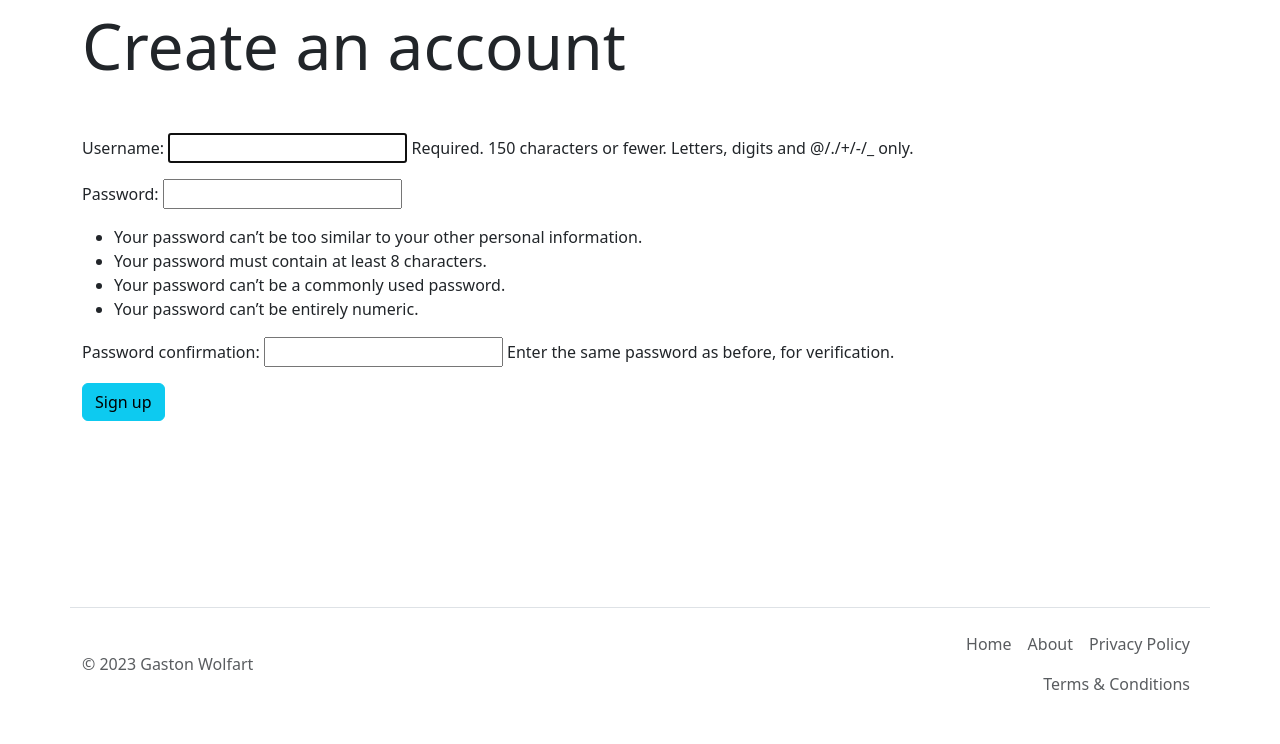
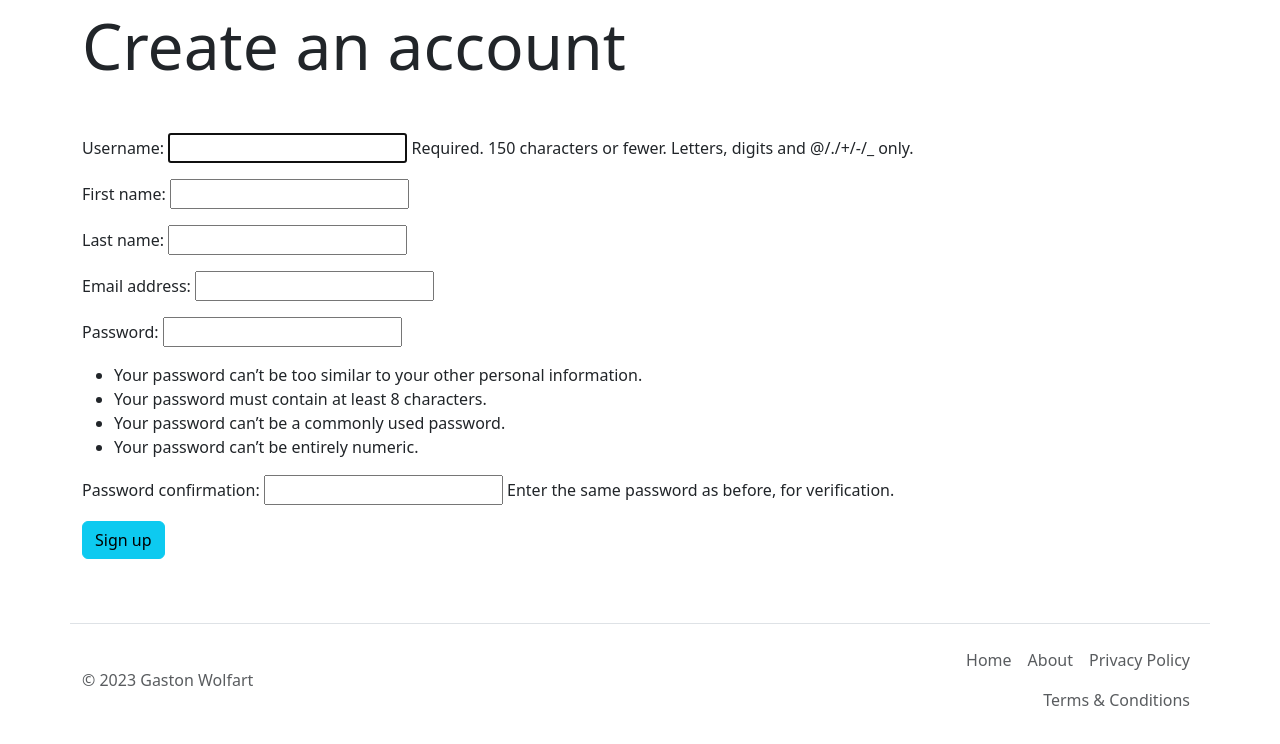
Before and after one commit to Wolgamonox/koth-ping-pong-website, a Django app: page /accounts/signup/ in a window 1280 px wide. Shown: the part 56-800 px from the top of the page. Run offline with Django 4.2, Linux system fonts and the light colour scheme.

Commit message:
added sign up form

```diff
--- /dev/null
+++ b/django_ping_pong_koth/accounts/forms.py
@@ -0,0 +1,8 @@
+from django.contrib.auth.forms import UserCreationForm
+from django.contrib.auth.models import User
+
+
+class CustomUserCreationForm(UserCreationForm):
+    class Meta(UserCreationForm.Meta):
+        model = User
+        fields = UserCreationForm.Meta.fields + ("first_name", "last_name", "email")
--- a/django_ping_pong_koth/accounts/views.py
+++ b/django_ping_pong_koth/accounts/views.py
@@ -1,14 +1,15 @@
-from django.contrib.auth.forms import UserCreationForm
 from django.contrib.auth.mixins import LoginRequiredMixin
 from django.urls import reverse_lazy
 from django.views.generic import CreateView, TemplateView
 from games.models import Game
 
+from .forms import CustomUserCreationForm
+
 
 class SignUpView(CreateView):
-    form_class = UserCreationForm
+    form_class = CustomUserCreationForm
     success_url = reverse_lazy("login")
-    template_name = "registration/signup.html"
+    template_name = "accounts/signup.html"
 
 
 class ProfilePageView(LoginRequiredMixin, TemplateView):
--- a/django_ping_pong_koth/django_ping_pong_koth/templates/registration/signup.html
+++ b/django_ping_pong_koth/django_ping_pong_koth/templates/accounts/signup.html
@@ -6,7 +6,7 @@
 
 {% block content %}
 
-<form method="post" action="{% url 'login' %}">
+<form method="post" action="{% url 'accounts:signup' %}">
     {% csrf_token %}
     {{ form.as_p }}
     <button type="submit" class="btn btn-info">Sign up</button>
```
